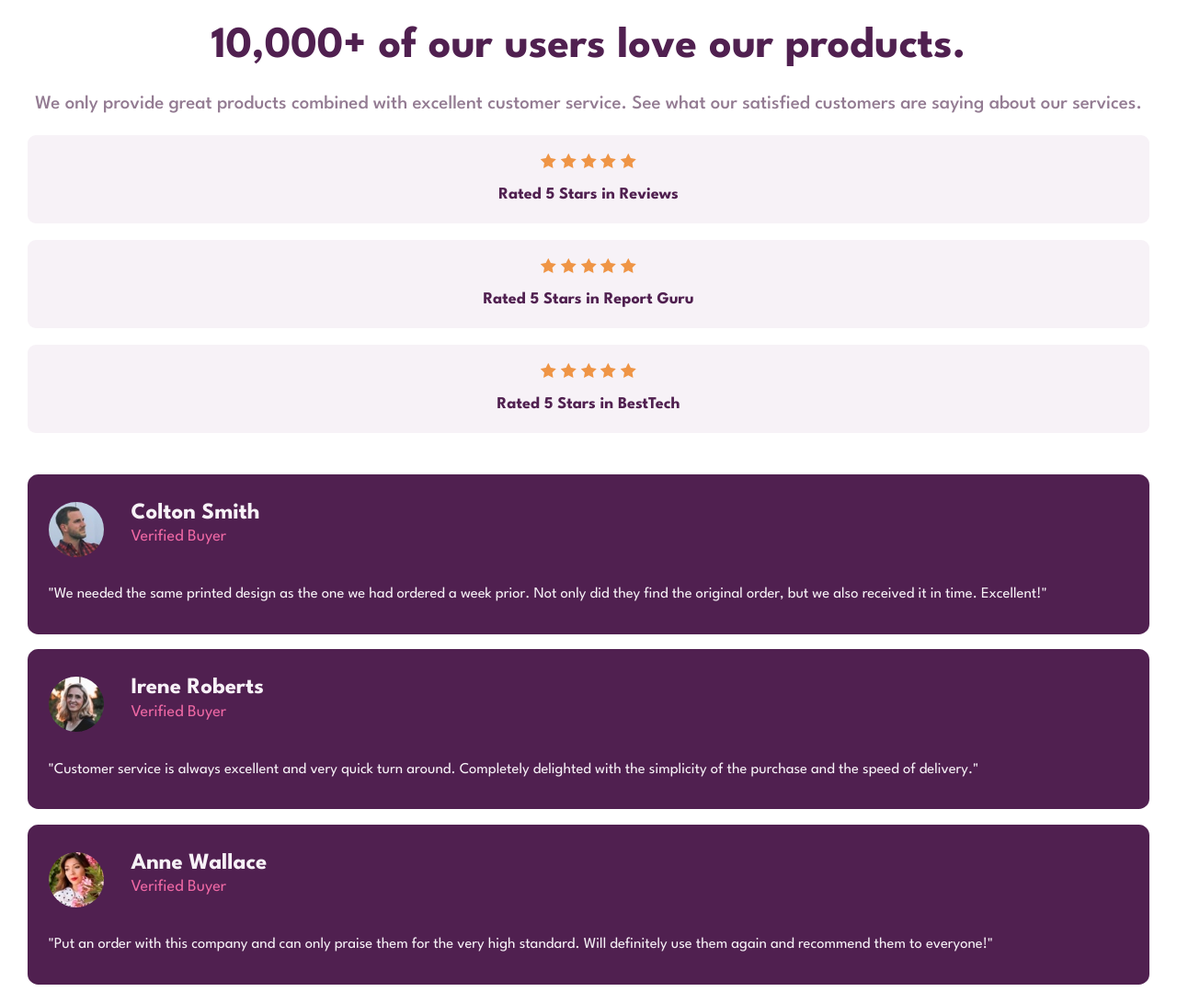
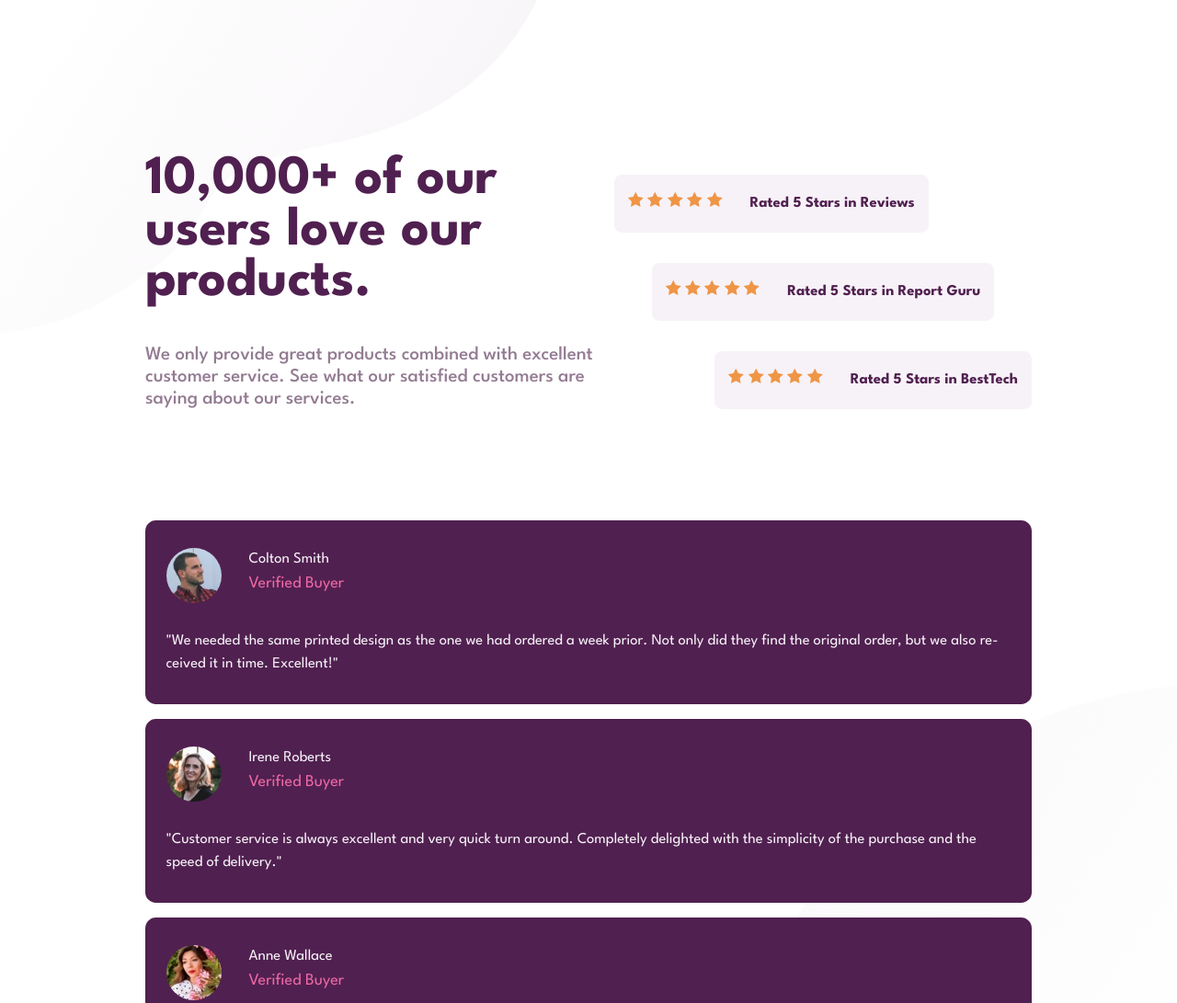
Before and after one commit to kieranpdev/social-proof-section, a plain HTML site: page index.html in a window 1280 px wide. Shown: the top 1091 px of the page at 92% size. Drawn offline with Linux system fonts and the light colour scheme.

Commit message:
Styled main section for wider screens

```diff
--- a/css/social-proof.css
+++ b/css/social-proof.css
@@ -23,11 +23,6 @@ body {
     min-height: 100vh;
     display: flex;
     flex-direction: column;
-}
-
-h2 {
-    margin: 0;
-    padding: 0;
 }
 
 blockquote {
@@ -61,6 +56,11 @@ blockquote {
     float: left;
 }
 
+.review-title {
+    margin: 0;
+    padding: 0;
+}
+
 .strap {
     margin: 0;
     padding: 0;
@@ -71,7 +71,12 @@ footer {
 }
 
 /* Colours & Fonts */
+html {
+    background: url(../images/bg-pattern-top-mobile.svg) top left no-repeat;
+}
+
 body {
+    background: url(../images/bg-pattern-bottom-mobile.svg) bottom right no-repeat;
     font-family: 'League Spartan', sans-serif;
     text-align: center;
     font-weight: 500;
@@ -86,10 +91,6 @@ h1 {
     font-weight: 700;
     font-size: 3.2rem;
     line-height: 2.5rem;
-}
-
-h2 {
-    text-align: left;
 }
 
 .intro p {
@@ -124,8 +125,90 @@ h2 {
     line-height: 1.7rem;
 }
 
+.review-title {
+    text-align: left;
+}
+
 .strap {
     color: hsl(333, 80%, 67%);
     text-align: left;
     font-size: 1.2rem;
 }
+
+/* Large screen Styles -------------*/
+@media (min-width: 800px) {
+
+    /* Layout */
+
+    html {
+        background: url(../images/bg-pattern-top-desktop.svg) top left no-repeat;
+    }
+
+    body {
+        padding: 10vw;
+        background: url(../images/bg-pattern-bottom-desktop.svg) bottom right no-repeat;
+        align-items: center;
+    }
+
+    .wrapper,
+    footer {
+        max-width: 80rem;
+    }
+
+    main {
+        margin-bottom: 4rem;
+        display: flex;
+        justify-content: space-between;
+    }
+
+    .intro {
+        max-width: 34rem;
+    }
+
+    .ratings {
+        padding-top: 3rem;
+        display: flex;
+        flex-direction: column;
+        width: 34rem;
+    }
+
+    .ratings p {
+        /* flex: 0; */
+        /* width: 30rem; */
+        padding: 1rem;
+    }
+
+    .ratings > p:nth-child(1) {
+        align-self: flex-start;;
+    }
+
+    .ratings > p:nth-child(2) {
+        align-self: center;
+    }
+
+    .ratings > p:nth-child(3) {
+        align-self: flex-end;
+    }
+
+    .ratings p::before {
+        display: inline;
+        margin-right: 2rem;
+    }
+
+    /* Colours & Fonts */
+
+    body {
+        text-align: left;
+    }
+
+    h1 {
+        font-size: 4rem;
+        line-height: 3.7rem;
+    }
+
+    .ratings p {
+        font-size: 1.1rem;
+        text-align: center;
+    }
+
+}
--- a/index.html
+++ b/index.html
@@ -40,7 +40,7 @@
       <aside>
         <div class="review">
           <img src="./images/image-colton.jpg" alt="Photo of reviewer Colton Smith">
-          <h2>Colton Smith</h2>
+          <p class="review-title">Colton Smith</p>
           <p class="strap">Verified Buyer</p>
           <blockquote>"We needed the same printed design as the one we had ordered a week prior.
           Not only did they find the original order, but we also received it in time.
@@ -49,7 +49,7 @@
 
         <div class="review">
           <img src="./images/image-irene.jpg" alt="Photo of reviewer irene Roberts">
-          <h2>Irene Roberts</h2>
+          <p class="review-title">Irene Roberts</p>
           <p class="strap">Verified Buyer</p>
           <blockquote>"Customer service is always excellent and very quick turn around. Completely
           delighted with the simplicity of the purchase and the speed of delivery."</blockquote>
@@ -57,7 +57,7 @@
 
         <div class="review">
           <img src="./images/image-anne.jpg" alt="Photo of reviewer Ane Wallace">
-          <h2>Anne Wallace</h2>
+          <p class="review-title">Anne Wallace</p>
           <p class="strap">Verified Buyer</p>
           <blockquote>"Put an order with this company and can only praise them for the very high
           standard. Will definitely use them again and recommend them to everyone!"</blockquote>
```
